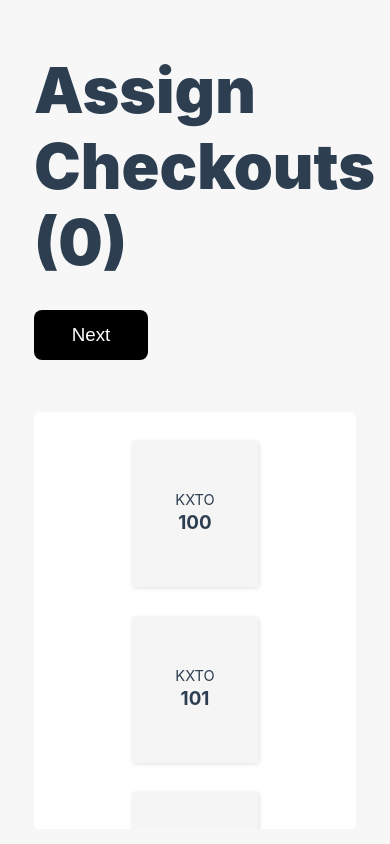
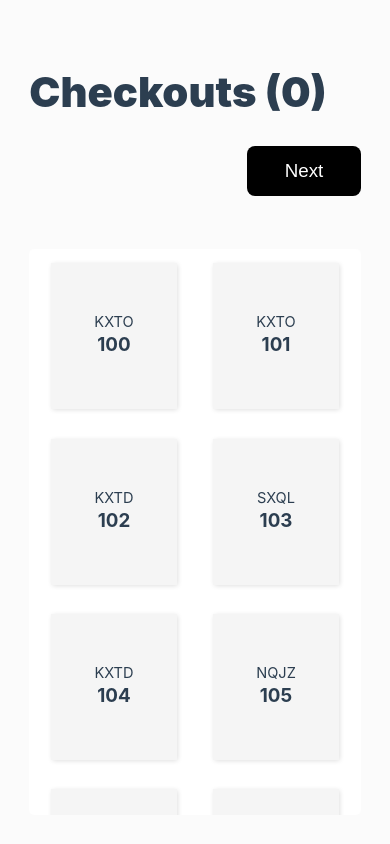
Before and after one commit to 0gzs/doneby, a React (Vite) app: page / in a window 390 px wide. Both pictures are taken after a click on the button "Start The Day". Built offline with nearby package versions, Linux system fonts and the light colour scheme.

Commit message:
fix: mobile and desktop specific styling

```diff
--- a/src/components/RoomSelector.jsx
+++ b/src/components/RoomSelector.jsx
@@ -109,7 +109,9 @@ const RoomSelector = ({ roomData, handleSubmission }) => {
       <div className='block'>
 
         <p className='room-select-title'>
-          Assign {serviceTypeHeader.charAt(0).toUpperCase() + serviceTypeHeader.slice(1)} ({serviceTypeRoomCount})
+          {serviceTypeHeader === 'fullService' ?
+            'Full Service'
+            : serviceTypeHeader.charAt(0).toUpperCase() + serviceTypeHeader.slice(1)} ({serviceTypeRoomCount})
         </p>
 
 
--- a/src/index.css
+++ b/src/index.css
@@ -16,7 +16,7 @@ body {
     sans-serif;
   -webkit-font-smoothing: antialiased;
   -moz-osx-font-smoothing: grayscale;
-  background-color: #f7f7f7;
+  background-color: #fbfbfb;
   font-size: 1.4rem;
   color: #2c3e50;
 }
@@ -56,7 +56,6 @@ code {
 
 .block {
   width: 100%;
-  flex: 1;
   padding: 10mm 0;
   display: flex;
   flex-direction: column;
--- a/src/styles/room-selector.css
+++ b/src/styles/room-selector.css
@@ -1,15 +1,14 @@
 .main-container {
   display: flex;
   flex-direction: column;
-  width: 90vw;
-  max-width: 120rem;
+  width: 100%;
   height: 100vh;
-  padding: 1em;
+  padding: 2em;
   gap: 1em;
 }
 
 .room-select-title {
-  font-size: 6rem;
+  font-size: 4rem;
   font-weight: 900;
 }
 
@@ -17,8 +16,8 @@
   display: flex;
   flex-wrap: wrap;
   gap: 2em;
-  padding: 2em;
-  justify-content: center;
+  padding: 1em;
+  justify-content: space-evenly;
   align-items: center;
   background-color: #fff;
   overflow-y: auto;
@@ -57,3 +56,15 @@
   outline: 3px solid #007acc;
   outline-offset: 2px;
 }
+
+.selector-btns {
+  display: flex;
+  justify-content: flex-end;
+}
+
+@media only screen and (min-width: 90rem) {
+  .main-container {
+    width: 90vw;
+    max-width: 90rem;
+  }
+}
```
